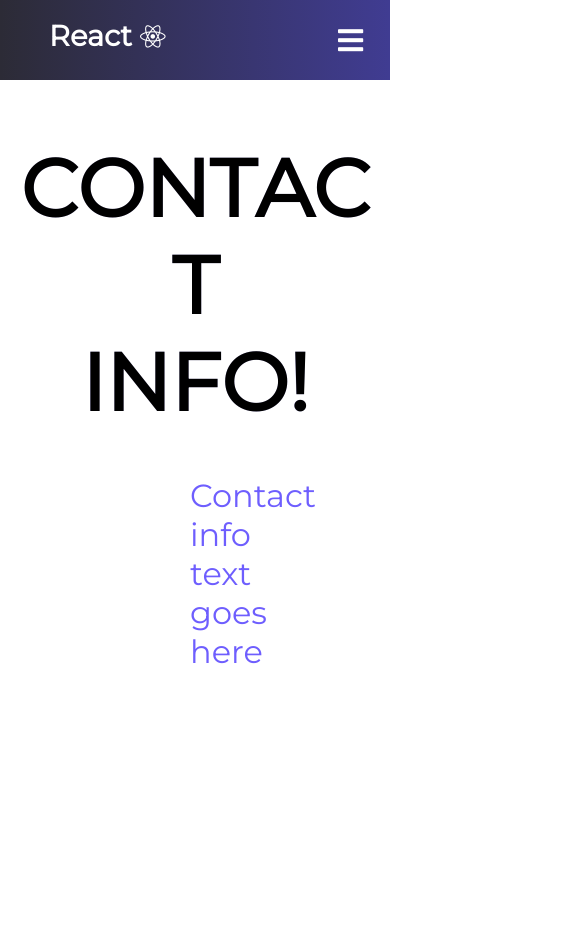
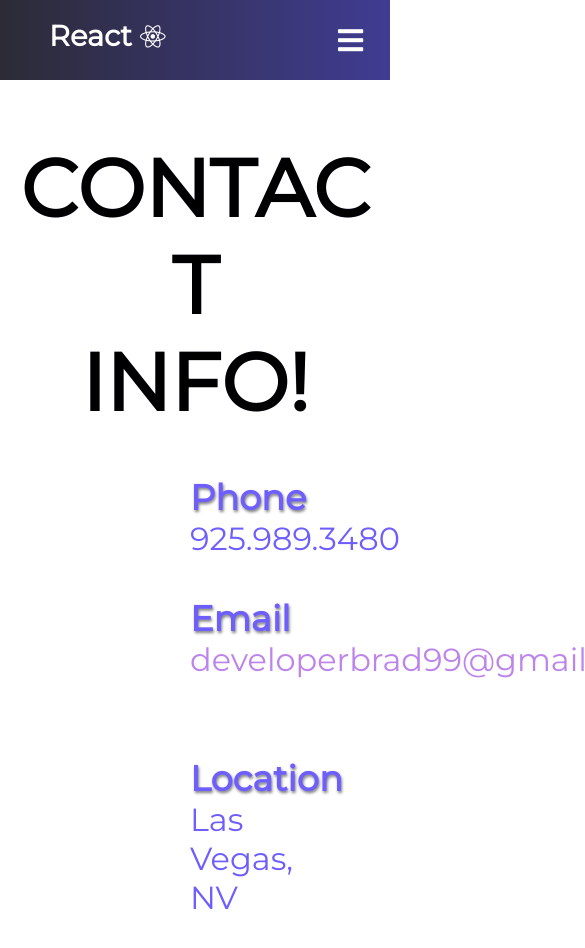
Before and after one commit to braddope10/BradShowpage, a React (Create React App) app in the folder frontend/showpage-client/: page /contact in a window 390 px wide. Shown: the top 948 px of the page, 585 px wide, since content can reach past the window. Before the commit the page ends 844 px from the top, so only its background shows below. Built offline with nearby package versions, Linux system fonts and the light colour scheme.

Commit message:
fixed mobile colors

```diff
--- a/frontend/showpage-client/src/components/Internal.css
+++ b/frontend/showpage-client/src/components/Internal.css
@@ -7,8 +7,25 @@
     font-size: 2em;
 }
 
+/* END STANDARD */
 
-/* END STANDARD */
+
+/* START CONTACT  */
+
+.classic-contact p {
+    margin: 45px 190px;
+    text-align: left;
+    color: rgb(110, 94, 254);
+    font-size: 2em;
+}
+
+.email-dec a {
+    color:rgb(189, 132, 235);
+    text-decoration: none;
+}
+
+/* END CONTACT */
+
 
 /* START FORM */
 
@@ -68,15 +85,8 @@
     margin-right: 80px;
     margin-left: 80px;
     color: white;
-    /* display: flex; */
     word-break: break-all;
 }
-
-.each-message div {
-    /* margin-bottom: auto; */
-}
-
-
 
 /* END MESSAGE LIST */
 
--- a/frontend/showpage-client/src/components/UsersContainer.js
+++ b/frontend/showpage-client/src/components/UsersContainer.js
@@ -28,9 +28,7 @@ const UsersContainer = ({ users }) => {
                 <strong><label>Comment:</label></strong>
                 <br />
                 <br />
-                <div>
-                    {user.comment}
-                </div>
+                {user.comment}
                 </li>
             </ol>)}
         </div>
--- a/frontend/showpage-client/src/components/navbar/NavBar.css
+++ b/frontend/showpage-client/src/components/navbar/NavBar.css
@@ -31,15 +31,16 @@
 }
 
 .nav-links {
-    color: white;
+    color: #fff;
     text-decoration: none;
     padding: 0.5rem 1rem;
 }
 
 .nav-links:hover {
-    background-color: #6d76f7;
+    background-color: rgb(62, 59, 121);
     border-radius: 4px;
     transition: all 0.2s ease-out;
+    color: #fff;
 }
 
 .fa-bars {
@@ -78,11 +79,12 @@
     }
 
     .nav-menu.active {
-        background: #6668f4;
+        background: linear-gradient(90deg, rgb(44, 43, 54) 0%, rgb(64, 60, 146) 100%);
         left: 0;
         opacity: 1;
         transition: all 0.5s ease;
         z-index: 1;
+        color: white;
     }
 
     .nav-links {
@@ -93,8 +95,10 @@
     }
 
     .nav-links:hover {
-        background-color: #7577fa;
-        border-radius: 0;
+        background-color: rgb(47, 45, 92);
+        /* border-radius: 0; */
+        border-radius: 4px;
+        transition: all 0.2s ease-out;
     }
 
     .navbar-logo {
--- a/frontend/showpage-client/src/components/stateless/ContactInfo.js
+++ b/frontend/showpage-client/src/components/stateless/ContactInfo.js
@@ -3,7 +3,7 @@ import '../Internal.css'
 
 const ContactInfo = () => {
     return (
-        <div className='classic-text'>
+        <div className='classic-contact'>
             <h1 className='wacky-line'>
                 <span>C</span>
                 <span>O</span>
@@ -20,7 +20,21 @@ const ContactInfo = () => {
                 <span>!</span>
             </h1>
             <p>
-                Contact info text goes here
+                <strong>Phone</strong>
+                <br />
+                925.989.3480
+                <br />
+                <br />
+                <strong>Email</strong>
+                <br />
+                <div className='email-dec'>
+                    <a href="mailto: developerbrad99@gmail.com">developerbrad99@gmail.com</a>
+                </div>
+                <br />
+                <br />
+                <strong>Location</strong>
+                <br />
+                Las Vegas, NV
             </p>
         </div>
     );
```
